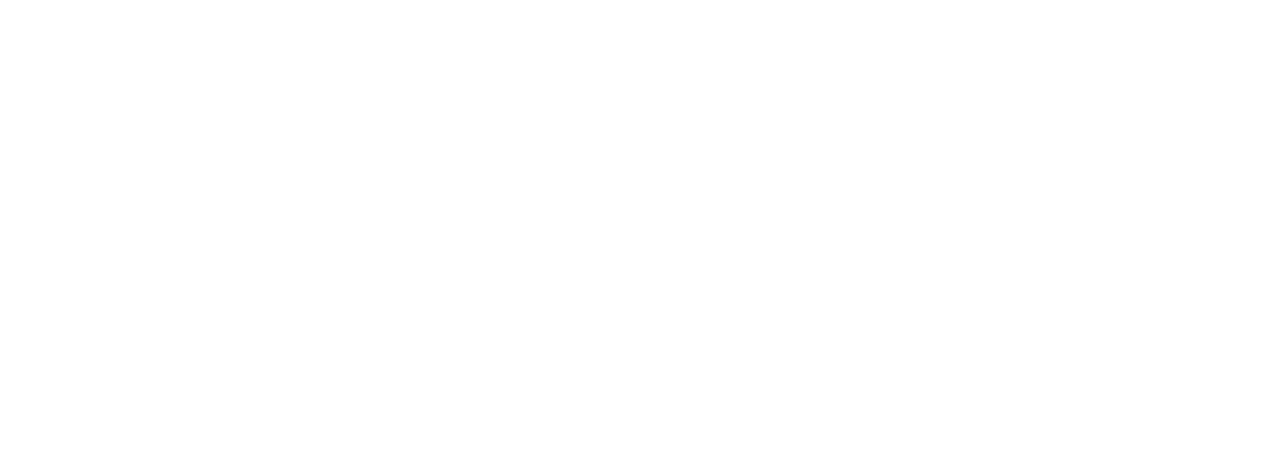
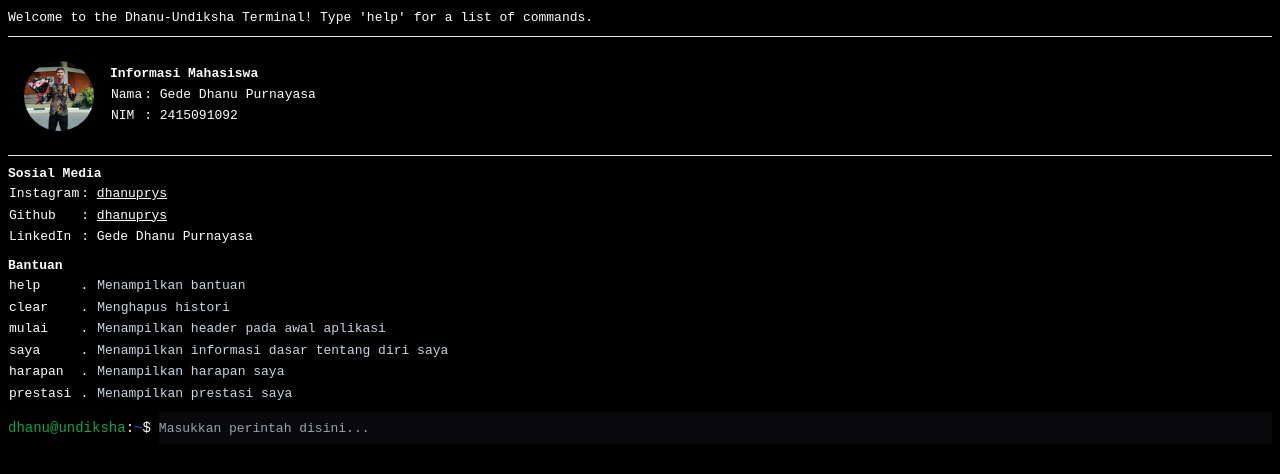
Before and after one commit to dhanuprys/web-ospek-undiksha, a Next.js app: page / in a window 1280 px wide. Shown: the top 474 px of the page. Built offline with nearby package versions, Linux system fonts and the light colour scheme.

Commit message:
Major update

```diff
--- /dev/null
+++ b/src/app/Terminal.tsx
@@ -0,0 +1,299 @@
+'use client';
+
+import Image from 'next/image';
+import Link from 'next/link';
+import React, { ReactNode, useCallback, useEffect, useRef, useState } from 'react';
+
+const commands = [
+    {
+        name: 'help',
+        description: 'Menampilkan bantuan',
+        component: CommandHelpTable,
+    },
+    {
+        name: 'clear',
+        description: 'Menghapus histori',
+        component: null
+    },
+    {
+        name: 'mulai',
+        description: 'Menampilkan header pada awal aplikasi',
+        component: WelcomeMessage
+    },
+    {
+        name: 'saya',
+        description: 'Menampilkan informasi dasar tentang diri saya',
+        component: StudentTentangSaya
+    },
+    {
+        name: 'harapan',
+        description: 'Menampilkan harapan saya',
+        component: StudentHarapan
+    },
+    {
+        name: 'prestasi',
+        description: 'Menampilkan prestasi saya',
+        component: StudentPrestasi
+    }
+];
+
+function Terminal() {
+    const [isCommandLoading, setCommandLoading] = useState(false);
+    const [histories, setHistories] = useState<ReactNode[]>([
+        <WelcomeMessage />
+    ]);
+
+    const resolveCommand = useCallback((commandInput: string) => {
+        return commands.find(c => c.name === commandInput);
+    }, []);
+
+    const enterCommand = useCallback((command: string) => {
+        setCommandLoading(true);
+
+        setTimeout(() => {
+            const commandProperty = resolveCommand(command);
+
+            if (!commandProperty) {
+                setHistories([
+                    ...histories,
+                    <CommandHistory command={command} />,
+                    <CommandNotFound />
+                ]);
+                setCommandLoading(false);
+                return;
+            }
+
+            commandProperty.component
+                ?
+                setHistories([
+                    ...histories,
+                    <CommandHistory command={command} />,
+                    commandProperty.component()
+                ])
+                : setHistories([]);
+
+            setCommandLoading(false);
+        }, 1500);
+    }, [histories]);
+
+    return (
+        <label htmlFor="terminalInput">
+            <div className="min-h-screen bg-black text-white p-1 md:p-2">
+                <div className="flex flex-col gap-2">
+                    {
+                        histories.map((history, i) => {
+                            return <React.Fragment key={i}>{history}</React.Fragment>;
+                        })
+                    }
+
+                    <InputPrompt
+                        enabled={!isCommandLoading}
+                        onResolve={enterCommand} />
+                </div>
+            </div>
+        </label>
+    );
+}
+
+function WelcomeMessage() {
+    return (
+        <div className="flex flex-col gap-2">
+            <p>Welcome to the Dhanu-Undiksha Terminal! Type 'help' for a list of commands.</p>
+
+            <StudentInformationTable />
+            <SocialMediaInformationTable />
+            <CommandHelpTable />
+        </div>
+    );
+}
+
+function CommandHistory({ command }: { command: string }) {
+    return (
+        <div className="flex items-center gap-x-2">
+            <span className="text-sm">
+                <span className="text-green-600">dhanu@undiksha</span>:<span className="text-blue-600">~</span>$
+            </span>
+            <span>{command}</span>
+        </div>
+    );
+}
+
+function CommandNotFound() {
+    return (
+        <div>
+            <span className="font-semibold">Perintah Tidak Ditemukan</span>
+            <p>Maaf, perintah yang Anda masukkan tidak ditemukan.</p>
+        </div>
+    );
+}
+
+function CommandHelpTable() {
+    return (
+        <div>
+            <span className="font-semibold">Bantuan</span>
+            <table className="[&>tr>td]:pr-2">
+                {
+                    commands.map((command) => {
+                        return (
+                            <tr key={command.name}>
+                                <td>{command.name}</td>
+                                <td>.</td>
+                                <td className="text-slate-300">{command.description}</td>
+                            </tr>
+                        );
+                    })
+                }
+            </table>
+        </div>
+    );
+}
+
+function StudentTentangSaya() {
+    return (
+        <div>
+            <p>
+
+            </p>
+        </div>
+    );
+}
+
+function StudentHarapan() {
+    return (
+        <div>
+            <p>
+                Sebagai calon mahasiswa yang penuh semangat, saya sangat berharap dapat menjadi bagian
+                dari Universitas Pendidikan Ganesha, sebuah institusi yang terkenal dengan dedikasi
+                tinggi dalam mencetak generasi unggul. Saya memilih Universitas Pendidikan Ganesha
+                karena saya yakin bahwa program studi Sistem Informasi di universitas ini adalah tempat
+                yang tepat untuk saya mengembangkan potensi dan minat saya dalam bidang teknologi dan
+                informasi. Dengan bimbingan dari para akademisi yang kompeten dan lingkungan
+                pembelajaran yang inspiratif, saya yakin Universitas Pendidikan Ganesha akan menjadi
+                fondasi yang kuat bagi perjalanan akademis dan karier saya di masa depan.
+            </p>
+        </div>
+    );
+}
+
+function StudentPrestasi() {
+    return (
+        <div>
+            <p>
+                Sebagai calon mahasiswa yang penuh semangat, saya sangat berharap dapat menjadi bagian
+                dari Universitas Pendidikan Ganesha, sebuah institusi yang terkenal dengan dedikasi
+                tinggi dalam mencetak generasi unggul. Saya memilih Universitas Pendidikan Ganesha
+                karena saya yakin bahwa program studi Sistem Informasi di universitas ini adalah tempat
+                yang tepat untuk saya mengembangkan potensi dan minat saya dalam bidang teknologi dan
+                informasi. Dengan bimbingan dari para akademisi yang kompeten dan lingkungan
+                pembelajaran yang inspiratif, saya yakin Universitas Pendidikan Ganesha akan menjadi
+                fondasi yang kuat bagi perjalanan akademis dan karier saya di masa depan.
+            </p>
+        </div>
+    );
+}
+
+
+function StudentInformationTable() {
+    return (
+        <div>
+            <hr className="w-full bg-slate-100" />
+            <div className="flex gap-4 items-center my-6 px-4">
+                <div className="w-[70px] h-[70px]">
+                    <Image
+                        className="w-full h-full object-cover rounded-full"
+                        src="/me.jpg"
+                        width={100}
+                        height={100}
+                        alt="profile" />
+                </div>
+                <div>
+                    <span className="font-semibold">Informasi Mahasiswa</span>
+                    <table>
+                        <tr>
+                            <td>Nama</td>
+                            <td>: Gede Dhanu Purnayasa</td>
+                        </tr>
+                        <tr>
+                            <td>NIM</td>
+                            <td>: 2415091092</td>
+                        </tr>
+                    </table>
+                </div>
+            </div>
+            <hr className="w-full bg-slate-100" />
+        </div>
+    );
+}
+
+function SocialMediaInformationTable() {
+    return (
+        <div>
+            <span className="font-semibold">Sosial Media</span>
+            <table>
+                <tr>
+                    <td>Instagram</td>
+                    <td>
+                        : <Link href="https://instagram.com/dhanuprys" className="underline">dhanuprys</Link>
+                    </td>
+                </tr>
+                <tr>
+                    <td>Github</td>
+                    <td>
+                        : <Link href="https://github.com/dhanuprys" className="underline">dhanuprys</Link>
+                    </td>
+                </tr>
+                <tr>
+                    <td>LinkedIn</td>
+                    <td>: Gede Dhanu Purnayasa</td>
+                </tr>
+            </table>
+        </div>
+    );
+}
+
+function InputPrompt({
+    enabled,
+    onResolve
+}: {
+    enabled: boolean,
+    onResolve: (command: string) => void
+}) {
+    const [command, setCommand] = useState<string>('');
+    const inputRef = useRef<HTMLInputElement>(null);
+
+    const clearInput = useCallback(() => {
+        setCommand('');
+        return true;
+    }, [inputRef]);
+
+    useEffect(() => {
+        if (!inputRef || !inputRef.current) return;
+
+        inputRef.current.focus();
+
+        const refocusTimer = setInterval(() => inputRef.current?.focus(), 3000);
+
+        return () => clearInterval(refocusTimer);
+    }, [inputRef]);
+
+    return (
+        <div className={`flex items-center gap-x-2 ${!enabled ? '[&>*]:!text-slate-900 animate-pulse' : ''}`}>
+            <span className="text-sm">
+                <span className="text-green-600">dhanu@undiksha</span>:<span className="text-blue-600">~</span>$
+            </span>
+            <input
+                ref={inputRef}
+                id="terminalInput"
+                value={command}
+                type="text"
+                className="flex-1 h-8 bg-transparent border-none focus:outline-none focus:bg-zinc-950 disabled:placeholder:text-zinc-800"
+                placeholder={enabled ? 'Masukkan perintah disini...' : 'loading...'}
+                onChange={(e) => setCommand(e.target.value)}
+                onKeyDown={(e) => e.key.toLowerCase() === 'enter' && clearInput() && onResolve(command)}
+                disabled={!enabled}
+            />
+        </div>
+    );
+}
+
+export default Terminal;
--- a/src/app/globals.css
+++ b/src/app/globals.css
@@ -1,3 +1,7 @@
 @tailwind base;
 @tailwind components;
 @tailwind utilities;
+
+* {
+  font-family: monospace;
+}
--- a/src/app/page.tsx
+++ b/src/app/page.tsx
@@ -1,9 +1,9 @@
-import Image from "next/image";
+import Terminal from './Terminal';
 
 export default function Home() {
   return (
-    <main className="flex min-h-screen flex-col items-center justify-between p-24">
-
+    <main className="min-h-screen max-h-screen relative overflow-y-auto">
+      <Terminal />
     </main>
   );
 }
```
Also changed, not shown: public/me.jpg (added).
